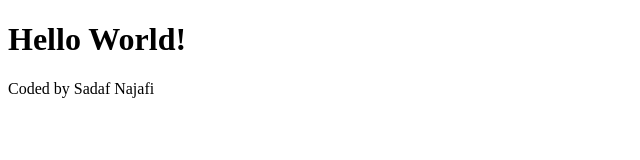
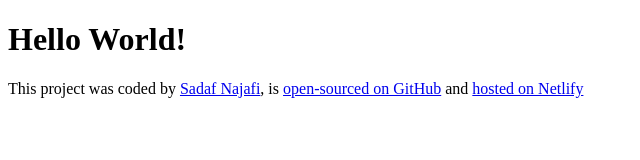
Before and after one commit to sadaf-najafi/my-weather-app, a plain HTML site: page index.html in a window 1280 px wide. Shown: the whole page, without its empty margins (0-640 px from the left). Drawn offline with Linux system fonts and the light colour scheme.

Commit message:
Added links to the footer

```diff
--- a/index.html
+++ b/index.html
@@ -9,7 +9,11 @@
 
 <body>
     <h1>Hello World!</h1>
-    <footer>Coded by Sadaf Najafi</footer>
+    <footer>
+        This project was coded by <a href="https://github.com/sadaf-najafi" target="_blank">Sadaf Najafi</a>, is <a
+            href="https://github.com/sadaf-najafi/my-weather-app" target="_blank">open-sourced on GitHub</a> and <a
+            href="https://sky-cast-hub.netlify.app/" target="_blank">hosted on Netlify</a>
+    </footer>
 </body>
 
 </html>
```
